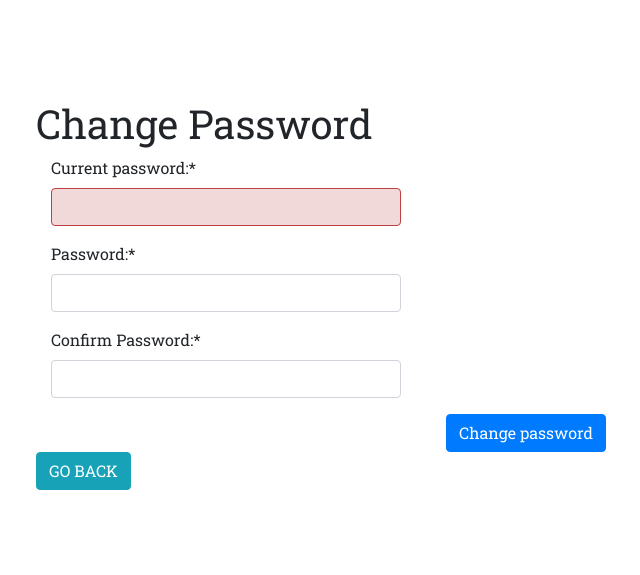
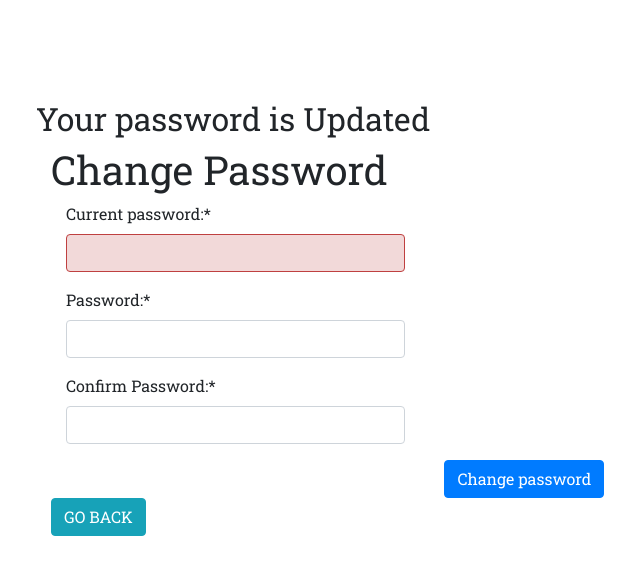
Before and after one commit to Starlord-Code/SGMC, a PHP site: the page made by Home Pages/C_Pwd.php in a window 1280 px wide. Shown: the part 100-675 px from the top of the page, without its empty margins (79-719 px from the left). Run offline with PHP 8.4, Linux system fonts and the light colour scheme; the visitor is signed in with stand-in values (Sample User, id 1); data that the repository does not hold is empty.

Commit message:
change_password_CA

```diff
--- a/Home Pages/C_Pwd.php
+++ b/Home Pages/C_Pwd.php
@@ -9,6 +9,15 @@ include('includes_G/header.php');
 
 
 <div class="container-fluid">
+    <?php
+
+     if(isset($_SESSION['status'])&& $_SESSION['status'] !='')
+     {
+       echo '<h2> '.$_SESSION['status'].' </h2';
+       unset($_SESSION['status']);
+     }
+
+    ?>
         <div class="row">
             <div class="col-sm-9 col-sm-offset-3 col-md-10 col-md-offset-2 col-xs-12 main">
                 <div class="page-header">
@@ -16,29 +25,29 @@ include('includes_G/header.php');
                 </div>
                 <div class="row">
                     <div class="col-xs-12 col-md-10 col-md-push-1 col-lg-8 col-lg-push-2 well">
-                        <form id="form" accept-charset="UTF-8" action="/change-password" autocomplete="on" class="form-horizontal" method="post">
+                        <form id="form" accept-charset="UTF-8" action="./pwd_ca.php" autocomplete="on" class="form-horizontal" method="post">
                             <div class="form-inputs">
                                 <div class="form-group">
                                     <label class="control-label col-sm-3 col-md-4" for="current_password">Current password:*</label>
                                     <div class="col-sm-9 col-md-8">
-                                        <input autocomplete="current-password" class="form-control" id="current_password" name="currentPassword" required="" type="password">
+                                        <input autocomplete="current-password" class="form-control" id="edit_current_password" name="edit_current_password" required="" type="password">
                                     </div>
                                 </div>
                                 <div class="form-group">
                                     <label class="control-label col-sm-3 col-md-4" for="new_password">Password:*</label>
                                     <div class="col-sm-9 col-md-8">
-                                        <input autocomplete="new-password" class="form-control" id="new_password" name="newPassword" type="password">
+                                        <input autocomplete="new-password" class="form-control" id="edit_new_password" name="edit_new_password" type="password">
                                     </div>
                                 </div>
                                 <div class="form-group">
                                     <label class="control-label col-sm-3 col-md-4" for="password_confirmation">Confirm Password:*</label>
                                     <div class="col-sm-9 col-md-8">
-                                        <input autocomplete="new-password" class="form-control" id="confirm_password" type="password">
+                                        <input autocomplete="new-password" class="form-control" id="edit_confirm_password" name="edit_confirm_password" type="password">
                                     </div>
                                 </div>
                             </div>
                             <div class="form-actions text-right">
-                                <input class="btn btn-primary" id="submit" type="submit" value="Change password">
+                                <input class="btn btn-primary" id="submit" type="submit" name="PwdChangebtn" value="Change password">
                             </div>
                         </form>
                         <button type="button" class="btn btn-info" onclick="location.href = './class advisor homepage.php';">Go back</button>
@@ -50,15 +59,15 @@ include('includes_G/header.php');
 
 <script>
 
-var newPassword = document.getElementById("new_password");
-var confirmPassword = document.getElementById("confirm_password");
+var newPassword = document.getElementById("edit_new_password");
+var confirmPassword = document.getElementById("edit_confirm_password");
 
 function validatePassword() {
     if (newPassword.value != confirmPassword.value) {
-        document.getElementById("confirm_password").setCustomValidity("Passwords do not match!");
+        document.getElementById("edit_confirm_password").setCustomValidity("Passwords do not match!");
     } else {
         //empty string means no validation error
-        document.getElementById("confirm_password").setCustomValidity('');
+        document.getElementById("edit_confirm_password").setCustomValidity('');
     }
 }
 newPassword.addEventListener("change", validatePassword);
--- a/index.html
+++ b/index.html
@@ -93,7 +93,7 @@
                                 </div>
                             </div>
                         </li>
-                        <li><a href="About us ">About us</a></li>
+                        <li><a href="#About us ">About us</a></li>
                         <li><a href="#Contact Us ">Contact Us</a></li>
                     </ul>
                 </div>
```
Also changed, not shown: Home Pages/pwd_ca.php (added, +43 -0 lines).
